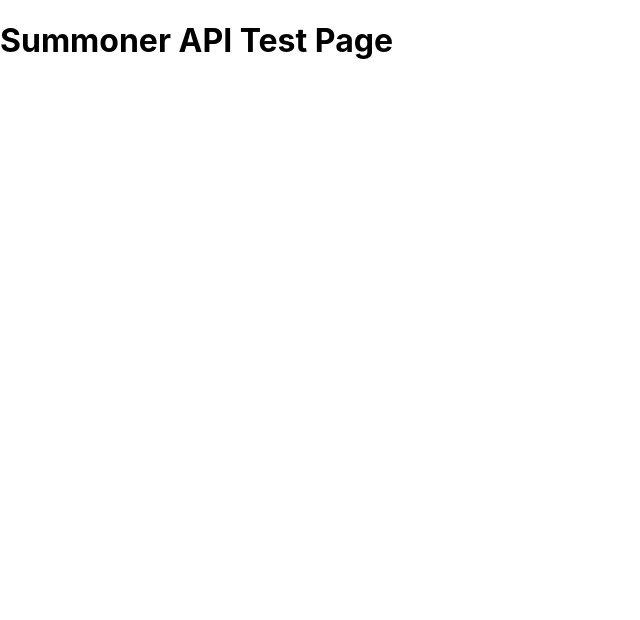
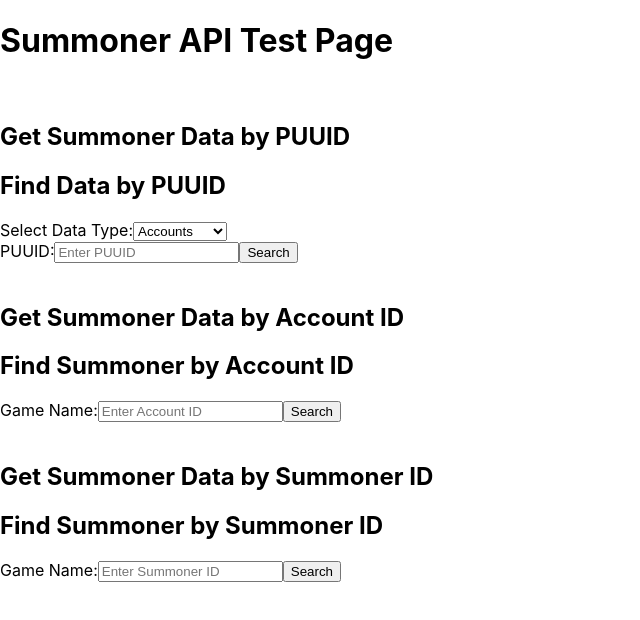
Before and after one commit to Chevy20/LeagueApp, a React (Create React App) app in the folder frontend/: page /summoner in a window 1280 px wide. Shown: the top 620 px of the page, without its empty margins (0-640 px from the left). Built offline with nearby package versions, Linux system fonts and the light colour scheme.

Commit message:
Pushing Summoner API Tests

```diff
--- /dev/null
+++ b/frontend/src/components/SummonerAccountIDForm.js
@@ -0,0 +1,53 @@
+import React, { useState } from 'react';
+
+function SummonerAccountIDForm() {
+    const [accountID, setaccountID] = useState('');
+    const [summonerData, setsummonerData] = useState(null);
+    const [error, setError] = useState(null);
+
+    //Function to handle submission
+    const handleSubmit = async (e) => {
+        e.preventDefault();
+        try {
+            const response = await fetch(`/api/summoners/by-account/${accountID}`);
+            if (!response.ok) {
+                throw new Error('Failed to fetch summoner data using account ID');
+            }
+            const data = await response.json();
+            setsummonerData(data);
+            setError(null); //Clear any previous errors
+        } catch (error) {
+            setError(error.message); // Store error message
+            setsummonerData(null); // Clear previous data
+        }
+    };
+
+    return (
+        <div>
+            <h2>Find Summoner by Account ID </h2>
+            <form onSubmit={handleSubmit}>
+                <label>
+                    Game Name:
+                    <input
+                        type="text"
+                        value={accountID}
+                        onChange={(e) => setaccountID(e.target.value)}
+                        placeholder="Enter Account ID"
+                        required
+                    />
+                </label>
+                <button type="submit">Search</button>
+            </form>
+            {summonerData && (
+                <div>
+                    <h3>Summoner Data</h3>
+                    <pre>{JSON.stringify(summonerData, null, 2)}</pre>
+                </div>
+            )}
+            {/* Display error if request fails */}
+            {error && <p style={{ color: 'red' }}>{error}</p>}
+        </div>
+    );
+}
+
+export default SummonerAccountIDForm;
--- /dev/null
+++ b/frontend/src/components/SummonerIDForm.js
@@ -0,0 +1,53 @@
+import React, { useState } from 'react';
+
+function SummonerIDForm() {
+    const [summonerID, setsummonerID] = useState('');
+    const [summonerData, setsummonerData] = useState(null);
+    const [error, setError] = useState(null);
+
+    //Function to handle submission
+    const handleSubmit = async (e) => {
+        e.preventDefault();
+        try {
+            const response = await fetch(`/api/summoners/by-summoner/${summonerID}`);
+            if (!response.ok) {
+                throw new Error('Failed to fetch summoner data using summoner ID');
+            }
+            const data = await response.json();
+            setsummonerData(data);
+            setError(null); //Clear any previous errors
+        } catch (error) {
+            setError(error.message); // Store error message
+            setsummonerData(null); // Clear previous data
+        }
+    };
+
+    return (
+        <div>
+            <h2>Find Summoner by Summoner ID</h2>
+            <form onSubmit={handleSubmit}>
+                <label>
+                    Game Name:
+                    <input
+                        type="text"
+                        value={summonerID}
+                        onChange={(e) => setsummonerID(e.target.value)}
+                        placeholder="Enter Summoner ID"
+                        required
+                    />
+                </label>
+                <button type="submit">Search</button>
+            </form>
+            {summonerData && (
+                <div>
+                    <h3>Summoner Data</h3>
+                    <pre>{JSON.stringify(summonerData, null, 2)}</pre>
+                </div>
+            )}
+            {/* Display error if request fails */}
+            {error && <p style={{ color: 'red' }}>{error}</p>}
+        </div>
+    );
+}
+
+export default SummonerIDForm;
--- a/frontend/src/pages/Account.js
+++ b/frontend/src/pages/Account.js
@@ -6,11 +6,13 @@ const AccountPage = () => {
     return (
         <div>
             <h1>Account API Test Page</h1>
+            <br></br>
             <div>
                 <h2>Get Account by Riot ID</h2>
                 {/* Render the RiotIdForm */}
                 <RiotIdForm />
             </div>
+            <br></br>
             <div>
                 <h2>Get Account by PUUID</h2>
                 {/* Render the RiotIdForm */}
--- a/frontend/src/pages/Summoner.js
+++ b/frontend/src/pages/Summoner.js
@@ -1,11 +1,27 @@
 import React from 'react';
-
+import PUUIDForm from '../components/PUUIDForm';
+import SummonerAccountIDForm from '../components/SummonerAccountIDForm';
+import SummonerIDForm from '../components/SummonerIDForm';
 
 const SummonerPage = () => {
     return (
         <div>
             <h1>Summoner API Test Page</h1>
-
+            <br></br>
+            <div>
+                <h2>Get Summoner Data by PUUID</h2>
+                <PUUIDForm />
+            </div>
+            <br></br>
+            <div>
+                <h2>Get Summoner Data by Account ID</h2>
+                <SummonerAccountIDForm />
+            </div>
+            <br></br>
+            <div>
+                <h2>Get Summoner Data by Summoner ID</h2>
+                <SummonerIDForm />
+            </div>
         </div>
     );
 };
```
